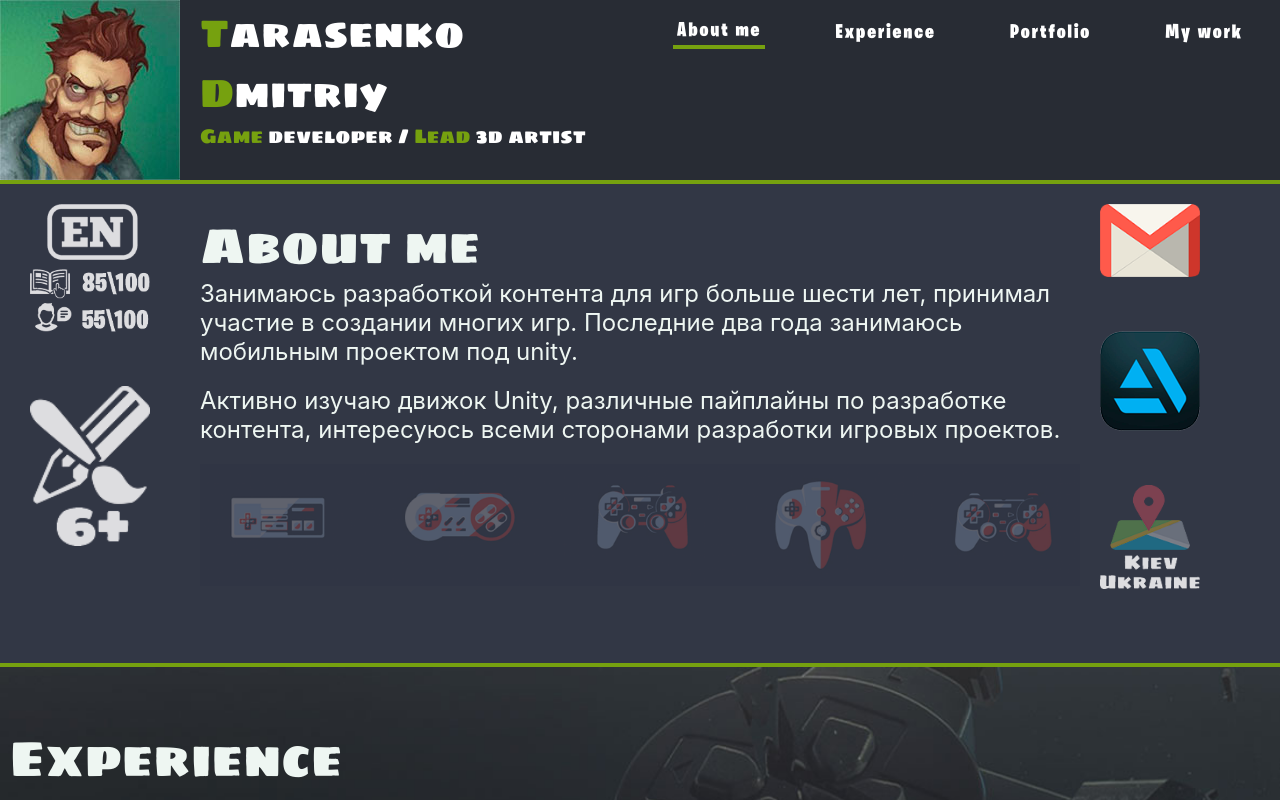
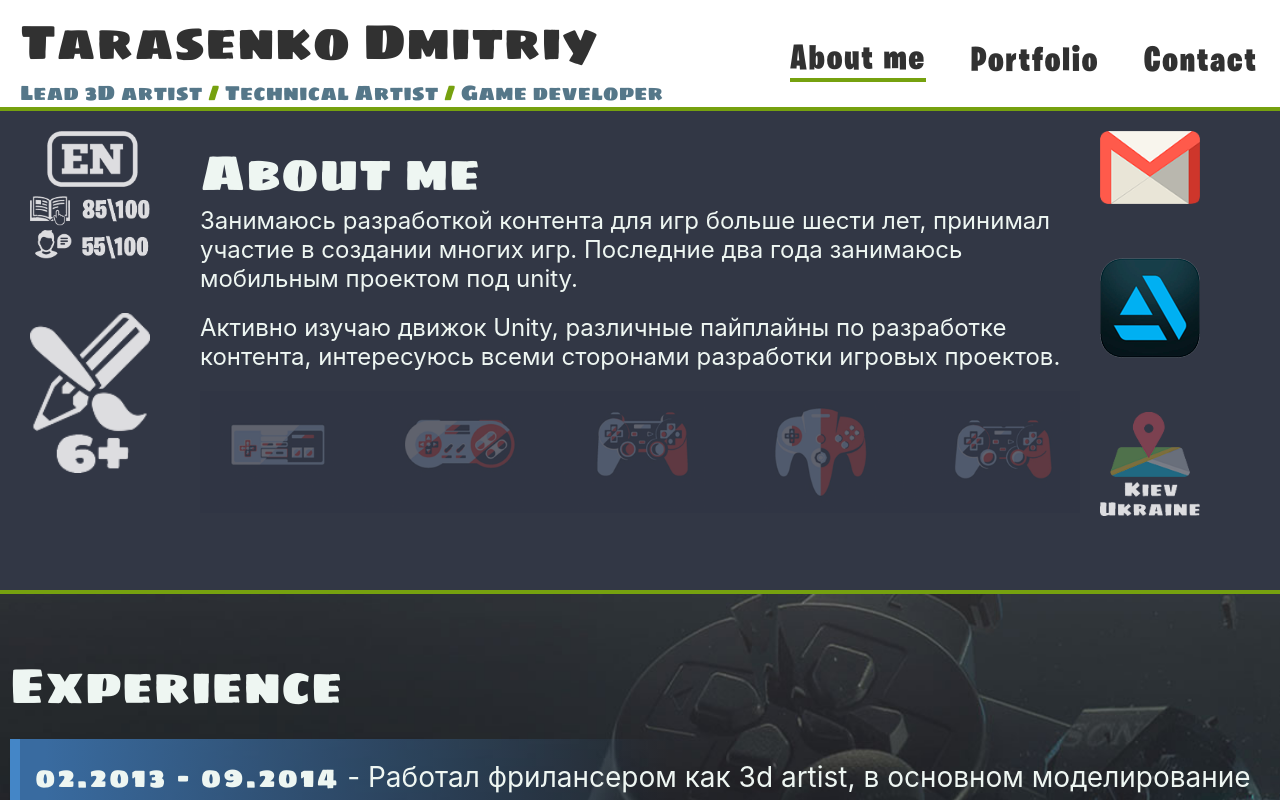
Before and after one commit to deeartrama88/dimon-portfolio, a React (Create React App) app: page / in a window 1280 px wide. Shown: the top 800 px of the page. Built offline with nearby package versions, Linux system fonts and the light colour scheme.

Commit message:
header remake

```diff
--- a/src/assets/css/header.css
+++ b/src/assets/css/header.css
@@ -4,7 +4,8 @@
 header {
   display: flex;
   font-family: 'Sigmar', sans-serif;
-  color: white; }
+  color: white;
+  background: #ffffff; }
   header .name {
     display: flex;
     width: 50%; }
@@ -14,7 +15,8 @@ header {
       header .name .name_and_prof .fullName {
         font-size: 50px; }
       header .name .name_and_prof .prof {
-        font-size: 30px; }
+        font-size: 30px;
+        color: #557789; }
   header ul {
     display: flex;
     justify-content: space-around;
@@ -25,7 +27,8 @@ header {
       padding: 4px;
       font-size: 26px;
       letter-spacing: 2px;
-      margin: 0 10px; }
+      margin: 0 10px;
+      color: #000; }
       header ul li:hover {
         border-bottom: 4px solid #6c8e66; }
       header ul li.selected {
--- a/src/assets/css/header.scss
+++ b/src/assets/css/header.scss
@@ -5,19 +5,24 @@ header {
   display: flex;
   font-family: 'Sigmar', sans-serif;
   color: white;
-
+  background: #ffffff;
   .name {
     display: flex;
-    width: 50%;
+    width: 60%;
     .name_and_prof {
       display: inline-block;
       margin: 0 0 0 20px;
 
       .fullName {
         font-size: 50px;
+        color: #313131;
       }
       .prof {
-        font-size: 30px;
+        font-size: 21px;
+        color: #557789;
+        span {
+          color: $green-main;
+        }
       }
     }
 
@@ -30,10 +35,10 @@ header {
     li {
       font-family: 'Burbank', sans-serif;
       cursor: pointer;
-      padding: 4px;
-      font-size: 26px;
+      font-size: 35px;
       letter-spacing: 2px;
       margin: 0 10px;
+      color: #313131;
       &:hover {
         border-bottom: 4px solid #6c8e66;
       }
@@ -44,9 +49,17 @@ header {
     }
   }
   .menu {
-    width: 50%;
+    width: 40%;
     font-family: 'Sigmar', sans-serif;
     padding-top: 17px;
+    display: flex;
+    align-items: center;
+    justify-content: space-around;
+    ul {
+      display: flex;
+      width: 100%;
+      justify-content: space-around;
+    }
   }
 
 }
--- a/src/assets/css/index.css
+++ b/src/assets/css/index.css
@@ -6,17 +6,22 @@
 header {
   display: flex;
   font-family: 'Sigmar', sans-serif;
-  color: white; }
+  color: white;
+  background: #ffffff; }
   header .name {
     display: flex;
-    width: 50%; }
+    width: 60%; }
     header .name .name_and_prof {
       display: inline-block;
       margin: 0 0 0 20px; }
       header .name .name_and_prof .fullName {
-        font-size: 50px; }
+        font-size: 50px;
+        color: #313131; }
       header .name .name_and_prof .prof {
-        font-size: 30px; }
+        font-size: 21px;
+        color: #557789; }
+        header .name .name_and_prof .prof span {
+          color: #76a10f; }
   header ul {
     display: flex;
     justify-content: space-around;
@@ -24,18 +29,25 @@ header {
     header ul li {
       font-family: 'Burbank', sans-serif;
       cursor: pointer;
-      padding: 4px;
-      font-size: 26px;
+      font-size: 35px;
       letter-spacing: 2px;
-      margin: 0 10px; }
+      margin: 0 10px;
+      color: #313131; }
       header ul li:hover {
         border-bottom: 4px solid #6c8e66; }
       header ul li.selected {
         border-bottom: 4px solid #76a10f; }
   header .menu {
-    width: 50%;
+    width: 40%;
     font-family: 'Sigmar', sans-serif;
-    padding-top: 17px; }
+    padding-top: 17px;
+    display: flex;
+    align-items: center;
+    justify-content: space-around; }
+    header .menu ul {
+      display: flex;
+      width: 100%;
+      justify-content: space-around; }
 
 .sendMessage {
   padding: 10px 14px;
@@ -498,14 +510,6 @@ header {
     grid-column-start: 1;
     grid-column-end: 4; }
 
-@media screen and (max-width: 1600px) {
-  header ul li {
-    font-size: 20px; }
-  header .name .name_and_prof .fullName {
-    font-size: 40px; }
-  header .name .name_and_prof .prof {
-    font-size: 20px; } }
-
 @media screen and (max-width: 1300px) {
   .programs__flex-container {
     grid-template-columns: auto auto auto auto; } }
@@ -681,7 +685,7 @@ header {
     font-size: 29px;
     line-height: 40px; }
   header .name .name_and_prof .prof {
-    font-size: 16px; }
+    font-size: 11px; }
   .avatar {
     width: 130px;
     height: 130px; }
@@ -763,3 +767,6 @@ footer {
 .slider--wrapper {
   box-sizing: border-box;
   padding: 0 50px; }
+
+.fullName {
+  color: #1d1d1d; }
--- a/src/assets/css/index.scss
+++ b/src/assets/css/index.scss
@@ -63,3 +63,7 @@ footer {
   box-sizing: border-box;
   padding: 0 50px;
 }
+
+.fullName {
+  color: #1d1d1d;
+}
--- a/src/assets/css/media.css
+++ b/src/assets/css/media.css
@@ -1,11 +1,3 @@
-@media screen and (max-width: 1600px) {
-  header ul li {
-    font-size: 20px; }
-  header .name .name_and_prof .fullName {
-    font-size: 40px; }
-  header .name .name_and_prof .prof {
-    font-size: 20px; } }
-
 @media screen and (max-width: 1300px) {
   .programs__flex-container {
     grid-template-columns: auto auto auto auto; } }
@@ -181,7 +173,7 @@
     font-size: 29px;
     line-height: 40px; }
   header .name .name_and_prof .prof {
-    font-size: 16px; }
+    font-size: 11px; }
   .avatar {
     width: 130px;
     height: 130px; }
--- a/src/assets/css/media.scss
+++ b/src/assets/css/media.scss
@@ -1,24 +1,4 @@
 @import "colors.scss";
-@media screen and (max-width: 1600px) {
-  header {
-    ul {
-      li {
-        font-size: 20px;
-      }
-    }
-    .name {
-      .name_and_prof {
-        .fullName {
-          font-size: 40px;
-        }
-
-        .prof {
-          font-size: 20px;
-        }
-      }
-    }
-  }
-}
 
 @media screen and (max-width: 1300px) {
   .programs {
@@ -377,7 +357,7 @@
           line-height: 40px;
         }
         .prof {
-          font-size: 16px;
+          font-size: 11px;
         }
       }
     }
--- a/src/components/header.js
+++ b/src/components/header.js
@@ -5,27 +5,23 @@ const Header = () => {
    return (
       <header>
          <div className="name">
-            <img src={Avatar} className="avatar" alt="avatar"/>
+            {/*<img src={Avatar} className="avatar" alt="avatar"/>*/}
             <div className="name_and_prof">
-               <div className="fullName">
-                  <span className="mobNewLine">
-                     <span className="header_green">T</span>arasenko
-                  </span>
-                  <span className="header_green"> D</span>mitriy</div>
+               <div className="fullName">Tarasenko Dmitriy</div>
                <div className="prof">
-                  <span className="mobNewLine">
-                     <span className="header_green">Game</span> developer
-                  </span> /
-                     <span className="header_green"> Lead</span> 3d artist
+                  Lead 3D artist
+                  <span> / </span>
+                  Technical Artist
+                  <span> / </span>
+                  Game developer
                </div>
             </div>
          </div>
          <div className="menu">
             <ul>
                <li className="selected">About me</li>
-               <li>Experience</li>
                <li>Portfolio</li>
-               <li>My work</li>
+               <li>Contact</li>
             </ul>
          </div>
       </header>
```
